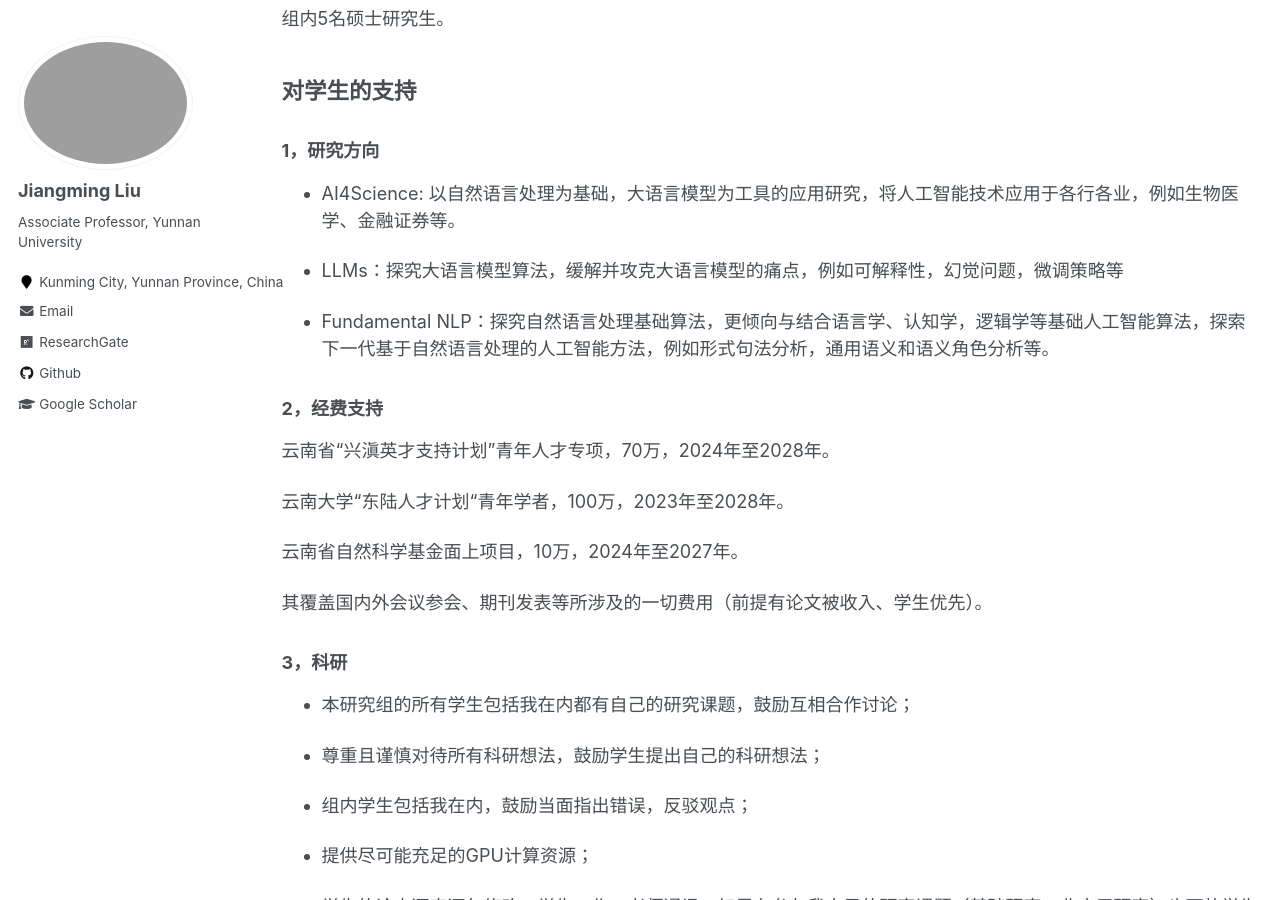
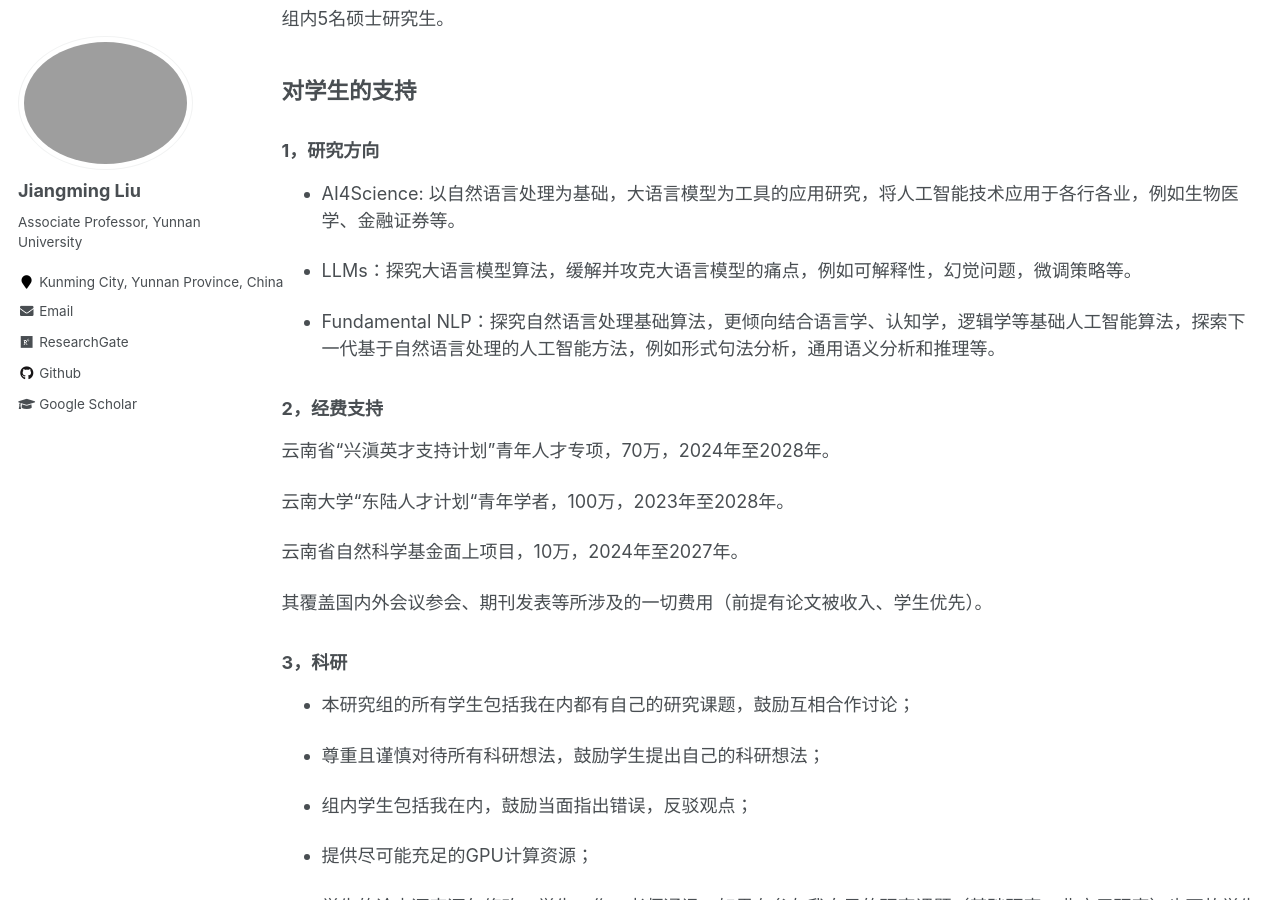
Before and after one commit to LeonCrashCode/LeonCrashCode.github.io, a Jekyll site: the page built from _pages/group_zh.md, in a window 1280 px wide and 900 px high, scrolled down 506 px. Built offline with Jekyll 4.4.1, drawn with Linux system fonts in a browser that asks for light colours.

Commit message:
Update group_zh.md

```diff
--- a/_pages/group_zh.md
+++ b/_pages/group_zh.md
@@ -30,9 +30,9 @@ redirect_from:
 
 - AI4Science: 以自然语言处理为基础，大语言模型为工具的应用研究，将人工智能技术应用于各行各业，例如生物医学、金融证券等。
 
-- LLMs：探究大语言模型算法，缓解并攻克大语言模型的痛点，例如可解释性，幻觉问题，微调策略等
+- LLMs：探究大语言模型算法，缓解并攻克大语言模型的痛点，例如可解释性，幻觉问题，微调策略等。
 
-- Fundamental NLP：探究自然语言处理基础算法，更倾向与结合语言学、认知学，逻辑学等基础人工智能算法，探索下一代基于自然语言处理的人工智能方法，例如形式句法分析，通用语义和语义角色分析等。
+- Fundamental NLP：探究自然语言处理基础算法，更倾向结合语言学、认知学，逻辑学等基础人工智能算法，探索下一代基于自然语言处理的人工智能方法，例如形式句法分析，通用语义分析和推理等。
 
 ### 2，经费支持
 
```
